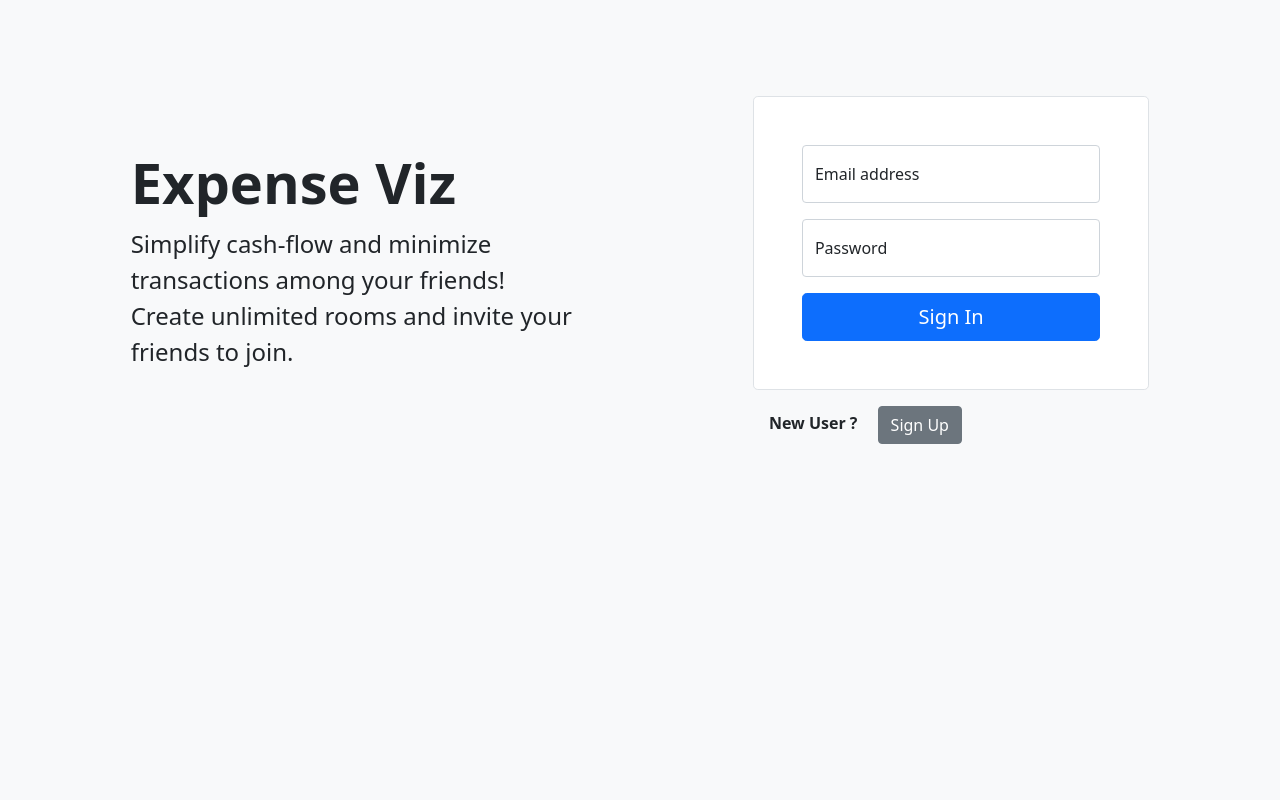
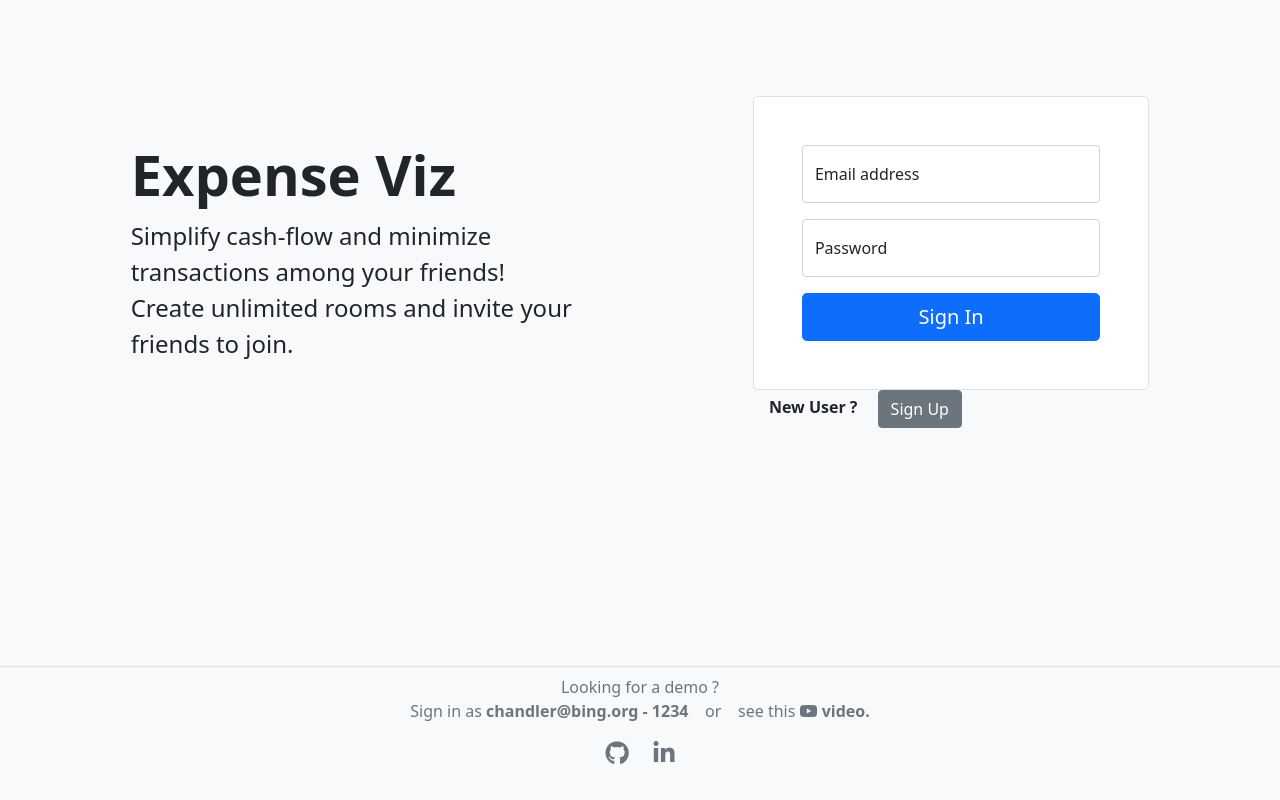
Before and after one commit to Shubhankar249/expenseViz, a website: page public/signin.html in a window 1280 px wide. Drawn offline with nearby package versions, Linux system fonts and the light colour scheme.

Commit message:
added footer

```diff
--- a/public/signin.html
+++ b/public/signin.html
@@ -1,9 +1,11 @@
-<html>
+<!DOCTYPE html>
+<html lang="en">
 <head>
     <meta charset="UTF-8">
     <meta name="viewport" content="width=device-width, user-scalable=no, initial-scale=1.0, maximum-scale=1.0, minimum-scale=1.0">
     <meta http-equiv="X-UA-Compatible" content="ie=edge">
     <title>Expense Viz | Sign - In</title>
+    <script src="https://kit.fontawesome.com/76b2d5f40b.js" crossorigin="anonymous"></script>
     <link href="https://cdn.jsdelivr.net/npm/bootstrap@5.1.0/dist/css/bootstrap.min.css" rel="stylesheet" integrity="sha384-KyZXEAg3QhqLMpG8r+8fhAXLRk2vvoC2f3B09zVXn8CA5QIVfZOJ3BCsw2P0p/We" crossorigin="anonymous">
 </head>
 <body class="bg-light">
@@ -62,6 +64,19 @@
     </div>
 </div>
 
+<footer class="py-2 my-2 border-top text-center" style="position: absolute; bottom: 0; width: 100%">
+    <div class="container">
+        <p class="text-muted">
+            Looking for a demo ?<br/>
+            Sign in as <strong>chandler@bing.org - 1234</strong> &nbsp;&nbsp; or &nbsp;&nbsp; see this <strong><i class="fa fa-youtube-play" aria-hidden="true"></i> video.</strong>
+            <p class="h4">
+                <a href="https://github.com/Shubhankar249/expenseViz" class="text-muted" target="_blank"><i class="fa fa-github" aria-hidden="true"></i></a> &nbsp;&nbsp;
+                <a href="https://www.linkedin.com/in/shubhankar-fim/" class="text-muted" target="_blank"><i class="fa fa-linkedin" aria-hidden="true"></i></a>
+            </p>
+        </p>
+    </div>
+</footer>
+
 <script src="https://cdn.jsdelivr.net/npm/bootstrap@5.1.0/dist/js/bootstrap.bundle.min.js" integrity="sha384-U1DAWAznBHeqEIlVSCgzq+c9gqGAJn5c/t99JyeKa9xxaYpSvHU5awsuZVVFIhvj" crossorigin="anonymous"></script>
 </body>
 </html>
```
Also changed, not shown: 2 other files.
